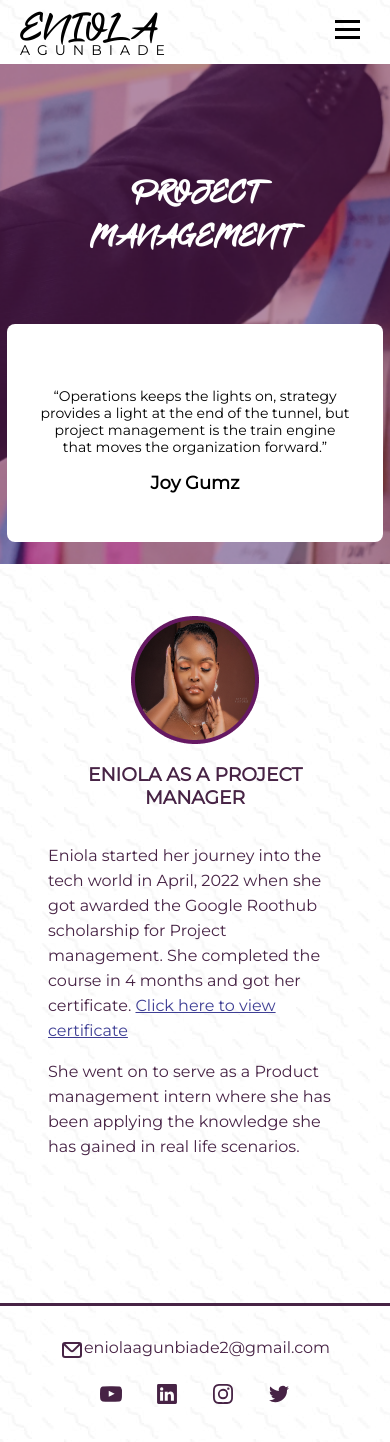
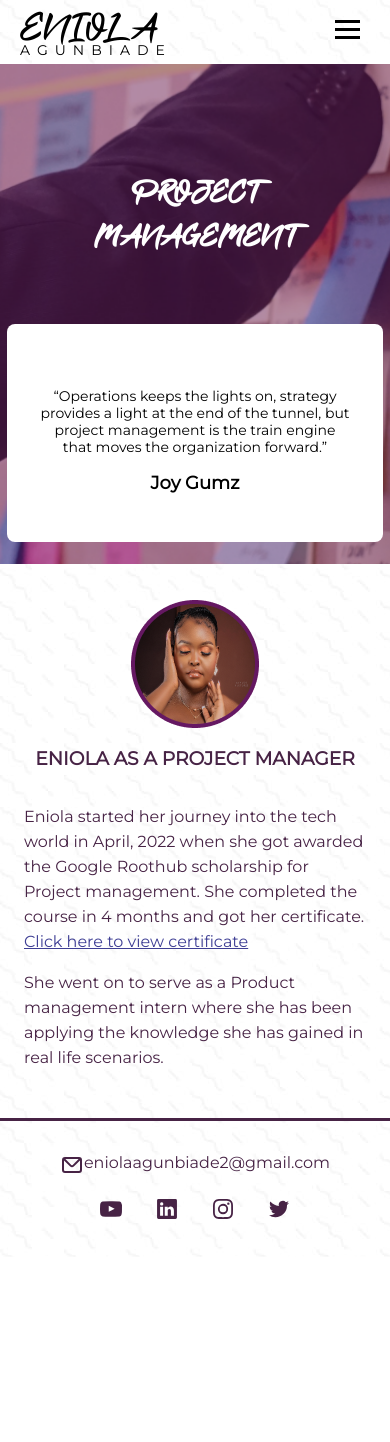
Before and after one commit to ifedolapoomoniyi/Eniola, a React (Create React App) app: page /Project in a window 390 px wide. After the commit the page ends 1257 px from the top, so only its background shows below. Built offline with nearby package versions, Linux system fonts and the light colour scheme.

Commit message:
added minor fixes

```diff
--- a/src/components/Navbar/Navbar.jsx
+++ b/src/components/Navbar/Navbar.jsx
@@ -54,10 +54,10 @@ const Navbar = () => {
             <Link to='/' className="navbar-link">BIO</Link>
             <div className="resume-link">RESUME<span><UilAngleDown/></span></div>
             <div id='dropdown'>
+              <div><Link to='/Marketing'>DIGITAL MARKETING</Link></div>
+              <div><Link to='/Content'>CONTENT CREATION</Link></div>
               <div><Link to='/Project'>PROJECT MANAGEMENT</Link></div>
               <div><Link to='/Writing'>WRITING</Link></div>
-              <div><Link to='/Content'>CONTENT CREATION</Link></div>
-              <div><Link to='/Marketing'>DIGITAL MARKETING</Link></div>
             </div>
             <a href="#contact"  className="navbar-link">CONTACT US</a>
         </div>
--- a/src/pages/Content/Content.css
+++ b/src/pages/Content/Content.css
@@ -27,3 +27,9 @@
 .padding img{
     max-width: 100%;
 }
+
+@media screen and (max-width: 767px) {
+    .content-about{
+        padding: 2rem 1rem;
+    }
+}
--- a/src/pages/Project/Project.css
+++ b/src/pages/Project/Project.css
@@ -20,3 +20,9 @@
 .project-about h3{
     text-align: center;
 }
+
+@media  screen and (max-width: 767px) {
+    .project-about{
+        padding: 2rem 1.5rem;
+    }
+}
--- a/src/pages/Project/Project.jsx
+++ b/src/pages/Project/Project.jsx
@@ -11,7 +11,7 @@ const Project = () => {
     <div className="Project">
         <Navbar/>
         <TopDescrip
-         title="PROJECT MANAGEMENT`"
+         title="PROJECT MANAGEMENT"
          src={PmImg}
          name="Joy Gumz"
          comments="“Operations keeps the lights on, strategy provides a light at the end of the tunnel, but project management is the train engine that moves the organization forward.”"
```
